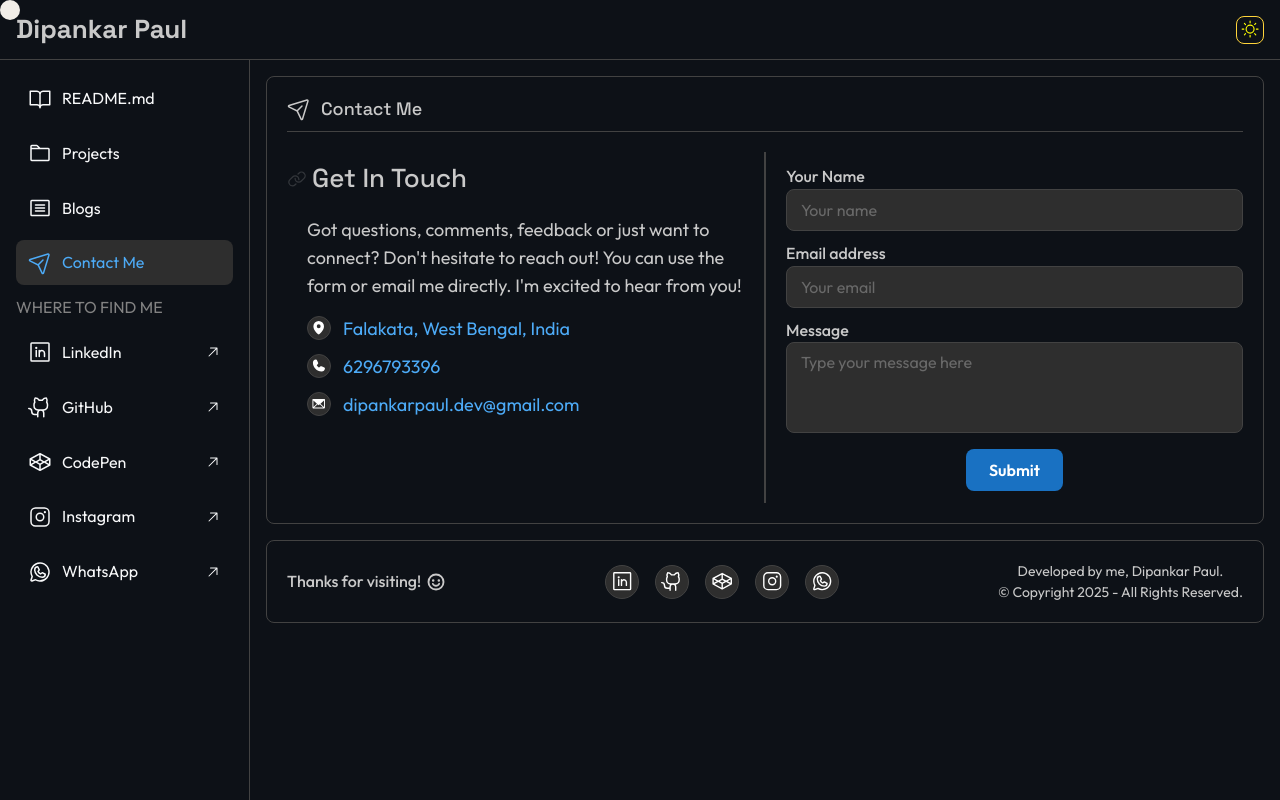
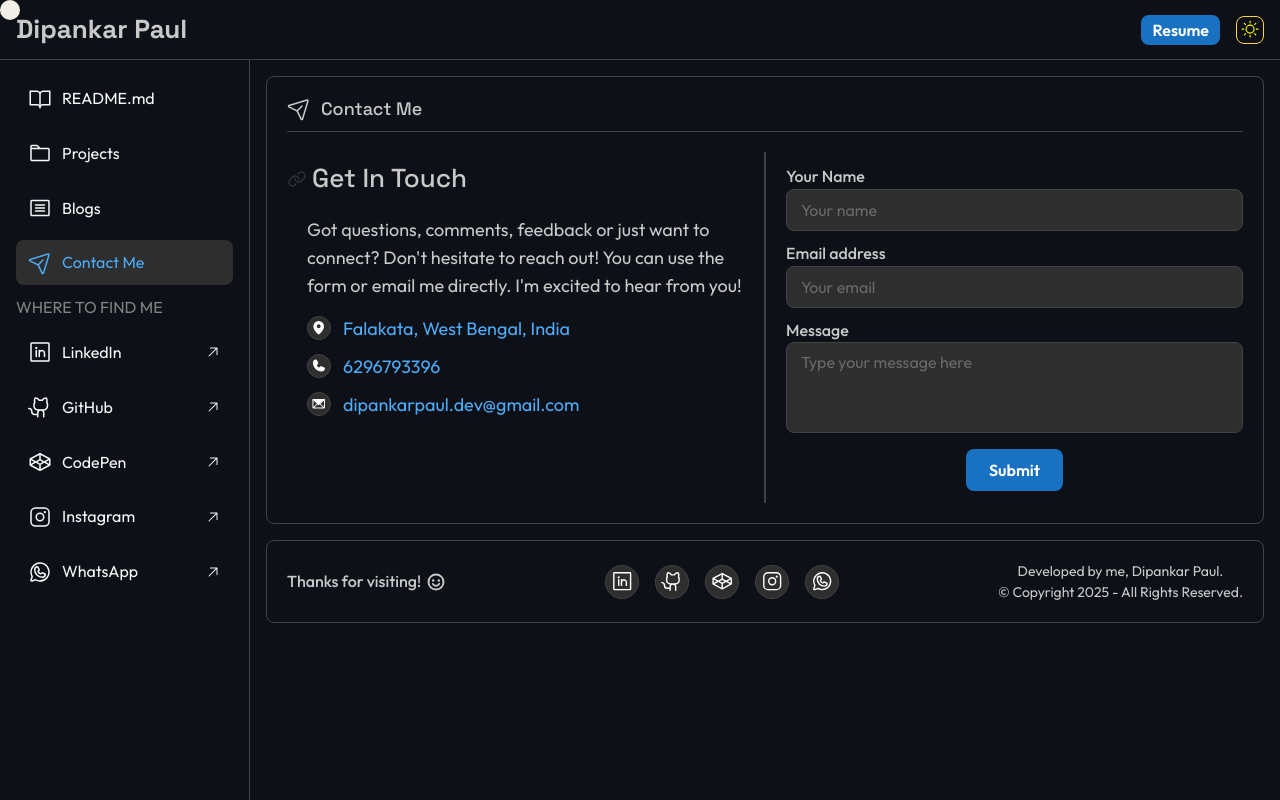
Before and after one commit to iamdipankarpaul/Dipankar-Paul-Portfolio-Website, a React (Vite) app: page /contact in a window 1280 px wide. Built offline with nearby package versions, Linux system fonts and the light colour scheme; no server answers.

Commit message:
add resume btn in header

```diff
--- a/src/constants/index.js
+++ b/src/constants/index.js
@@ -18,7 +18,7 @@ const personalData = {
   },
   socialLinks,
   projects,
-  resume: "Dipankar-Paul-Resume-2024-07-15.pdf",
+  resume: "https://357429452906074112.hello.cv/",
   location: "Falakata, West Bengal, India",
 };
 
--- a/src/layout/AppHeader.jsx
+++ b/src/layout/AppHeader.jsx
@@ -7,6 +7,7 @@ import {
   useMantineColorScheme,
   useComputedColorScheme,
   Title,
+  Button,
 } from "@mantine/core";
 import { MoonStars, Sun } from "@phosphor-icons/react";
 
@@ -38,6 +39,15 @@ const AppHeader = ({ opened, toggleNavbar }) => {
         Dipankar Paul
       </Title>
       <Group>
+        <Button
+          component="a"
+          href="https://357429452906074112.hello.cv/"
+          target="_blank"
+          rel="noopener noreferrer"
+          size="compact-md"
+        >
+          Resume
+        </Button>
         <Tooltip label="Toggle theme" position="bottom-end">
           <ActionIcon
             variant="outline"
--- a/src/pages/ReadmePage.jsx
+++ b/src/pages/ReadmePage.jsx
@@ -40,7 +40,7 @@ const ReadmePage = () => {
           <Box pl={{ base: 0, sm: "lg" }}>
             <Divider mb="sm" />
             <Text fz="xl">
-              {personalData.designation}{" "}
+              Your friendly neighborhood web developer.{" "}
               <Link to="/contact" className={classes.readme_header_links}>
                 Contact me
               </Link>{" "}
@@ -48,11 +48,11 @@ const ReadmePage = () => {
               <Anchor
                 fz="xl"
                 underline="never"
-                href={`/${personalData.resume}`}
+                href={"https://357429452906074112.hello.cv/"}
                 target="_blank"
-                // download="Dipankar-Paul-Resume"
+                rel="noopener noreferrer"
               >
-                view/download
+                view
               </Anchor>{" "}
               my resume.
             </Text>
@@ -60,13 +60,10 @@ const ReadmePage = () => {
         </section>
 
         {/* about me */}
-        {personalData.aboutMe.map((about) => (
-          <ReadmeSection
-            key={about.id}
-            titleText={about.title}
-            bodyContent={about.description}
-          />
-        ))}
+        <ReadmeSection
+          titleText={personalData.aboutMe.title}
+          bodyContent={personalData.aboutMe.description}
+        />
 
         {/* skills */}
         <ReadmeSection
```
